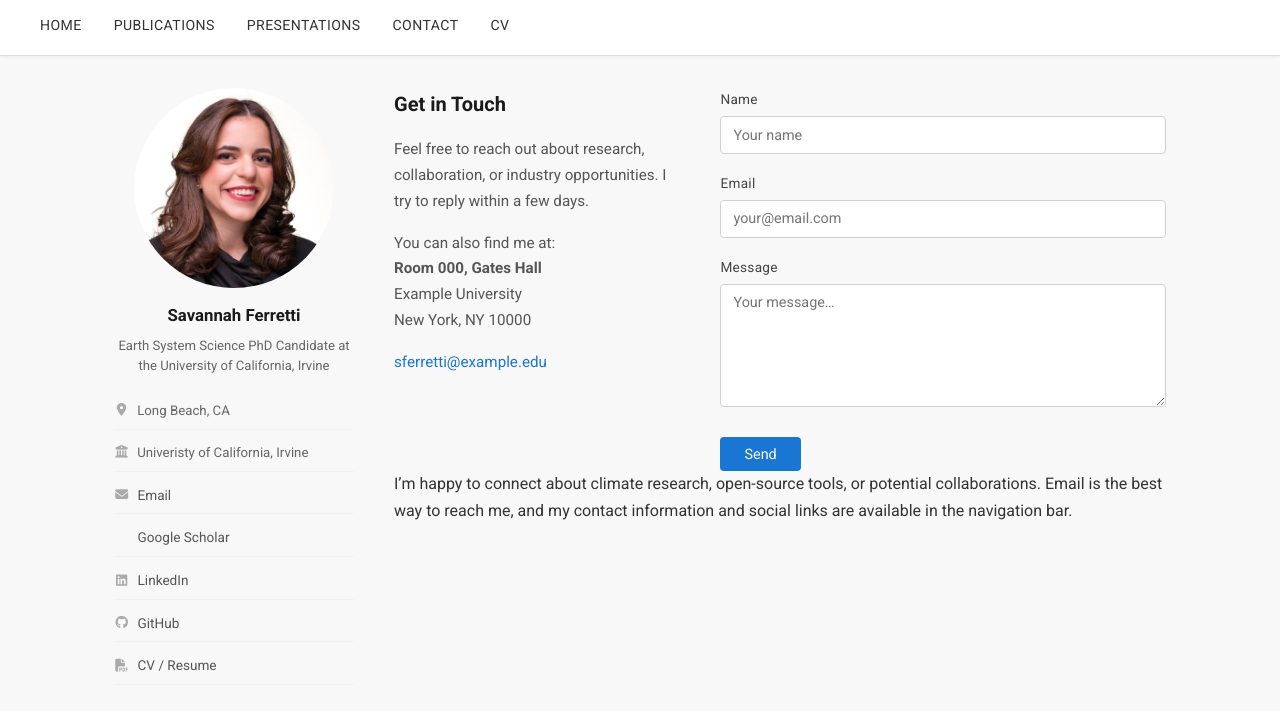
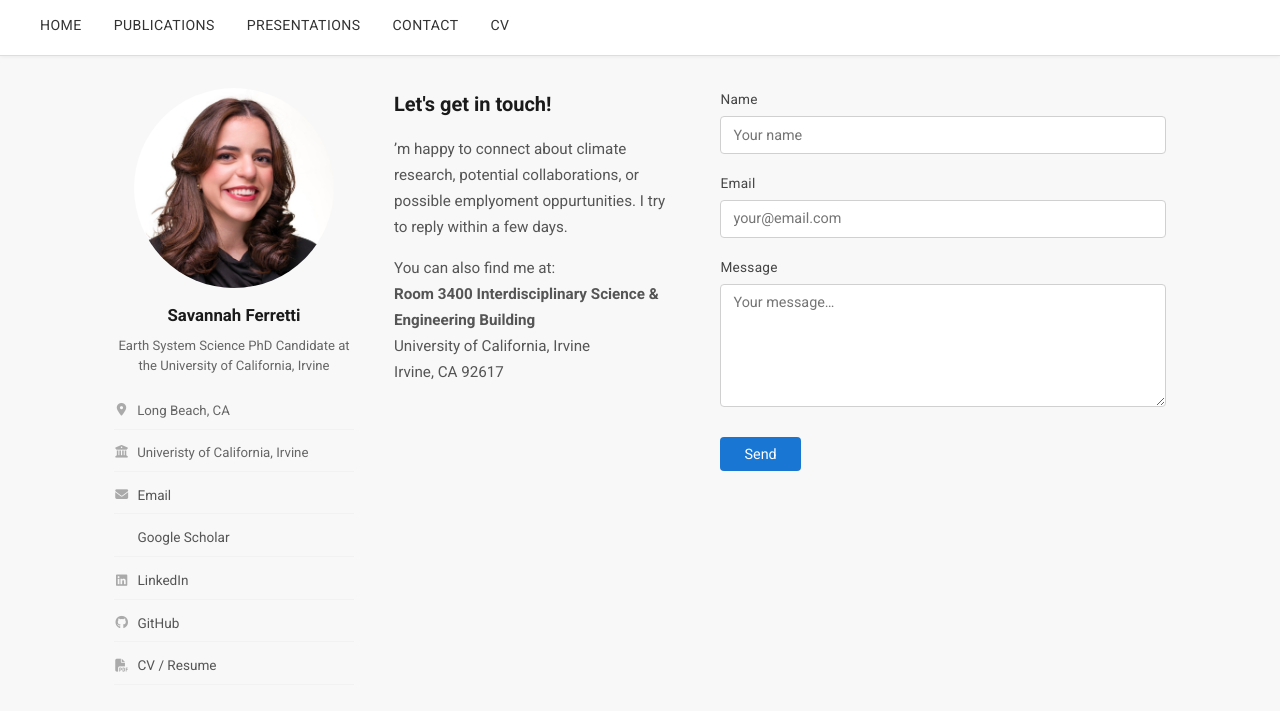
Before and after one commit to savannahferretti/savannahferretti.github.io, a Jekyll site: the page built from pages/contact.md, in a window 1280 px wide. Shown: the top 711 px of the page. Built offline with Jekyll 4.4.1, drawn with Linux system fonts in a browser that asks for light colours; a style sheet for code colours, icons or effects is not loaded.

Commit message:
Update contact.md

```diff
--- a/pages/contact.md
+++ b/pages/contact.md
@@ -7,19 +7,15 @@ permalink: /contact/
 <div class="contact-layout">
 
   <div class="contact-intro">
-    <h2>Get in Touch</h2>
+    <h2>Let's get in touch!</h2>
     <p>
-      Feel free to reach out about research, collaboration, or industry opportunities.
-      I try to reply within a few days.
+      ’m happy to connect about climate research, potential collaborations, or possible emplyoment oppurtunities. I try to reply within a few days.
     </p>
     <p>
       You can also find me at:<br>
-      <strong>Room 000, Gates Hall</strong><br>
-      Example University<br>
-      New York, NY 10000
-    </p>
-    <p>
-      <a href="mailto:sferretti@example.edu">sferretti@example.edu</a>
+      <strong>Room 3400 Interdisciplinary Science & Engineering Building</strong><br>
+      University of California, Irvine<br>
+      Irvine, CA 92617
     </p>
   </div>
 
@@ -49,4 +45,3 @@ permalink: /contact/
   </div>
 
 </div>
-I’m happy to connect about climate research, open-source tools, or potential collaborations. Email is the best way to reach me, and my contact information and social links are available in the navigation bar.
```
